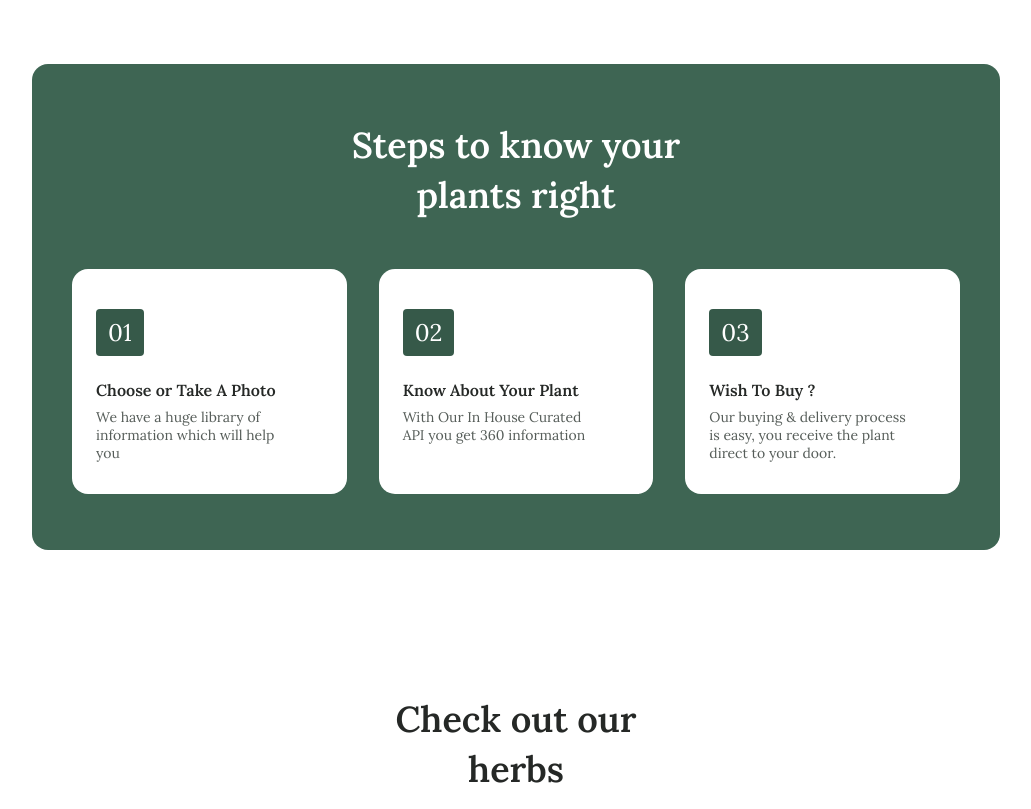
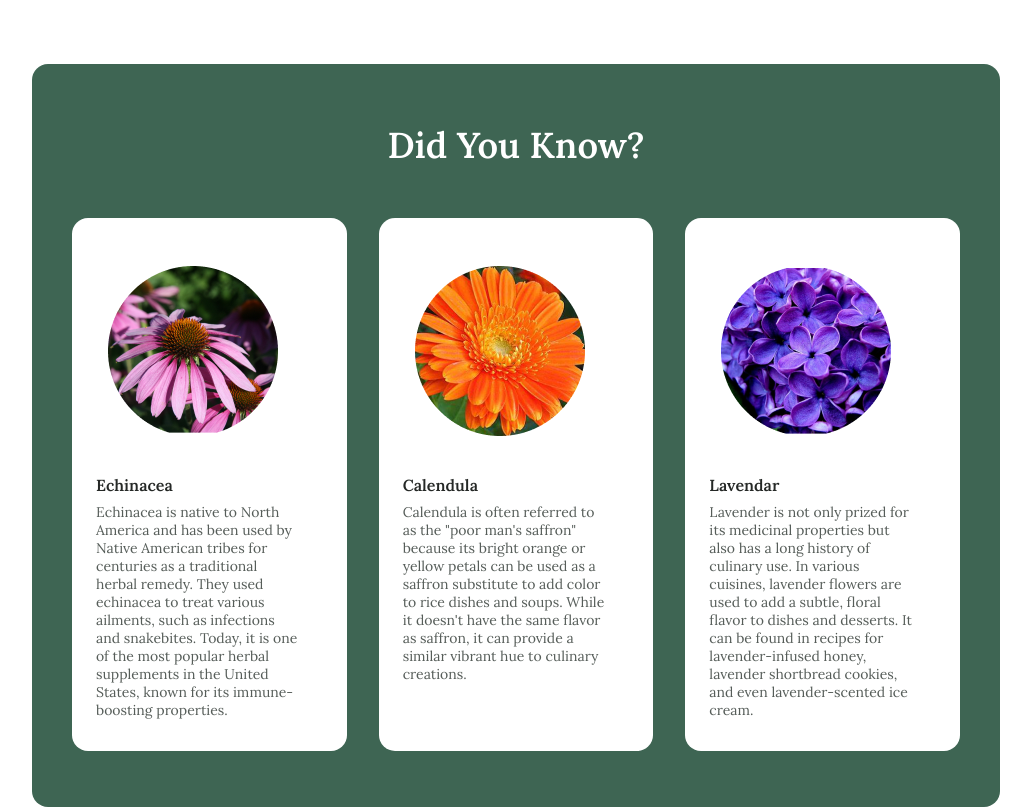
Before and after one commit to BasiliskFTW/Myrtle, a plain HTML site: page index.html in a window 1280 px wide. Shown: the part 1440-2249 px from the top of the page, without its empty margins (124-1155 px from the left). Drawn offline with nearby package versions, Linux system fonts and the light colour scheme.

Commit message:
basic ui changes

```diff
--- a/assets/css/styles.css
+++ b/assets/css/styles.css
@@ -473,10 +473,8 @@ the website, in dark theme
 
 .steps__card-number {
   display: inline-block;
-  background-color: var(--first-color-alt);
   color: #FFF;
   padding: .5rem .75rem;
-  border-radius: .25rem;
   font-size: var(--h2-font-size);
   margin-bottom: var(--mb-1-5);
   transition: .3s;
--- a/index.html
+++ b/index.html
@@ -4,6 +4,7 @@
 <head>
     <meta charset="UTF-8">
     <meta name="viewport" content="width=device-width, initial-scale=1.0">
+    <script src="https://cdn.jsdelivr.net/npm/@supabase/supabase-js"></script>
 
     <!--=============== FAVICON ===============-->
     <link rel="shortcut icon" href="assets\img\leaves-of-a-plant.png" type="image/x-icon">
@@ -140,6 +141,7 @@
                         <a href="#" class="button--link button--flex" id="scanButton">
                             Scan Now <i class="ri-arrow-right-down-line button__icon"></i>
                         </a>
+
                     </form>
 
 
@@ -151,31 +153,51 @@
         <section class="steps section container">
             <div class="steps__bg">
                 <h2 class="section__title-center steps__title">
-                    Steps to know your <br> plants right
+                    Did You Know?
                 </h2>
 
                 <div class="steps__container grid">
                     <div class="steps__card">
-                        <div class="steps__card-number">01</div>
-                        <h3 class="steps__card-title">Choose or Take A Photo</h3>
+                        <div class="steps__card-number">
+                            <img src="assets\img\EchinaceaMask.png" alt="Plant 1">
+                        </div>
+                        <h3 class="steps__card-title">Echinacea</h3>
                         <p class="steps__card-description">
-                            We have a huge library of information which will help you
+                            Echinacea is native to North America and has been used by Native American tribes for
+                            centuries as a traditional herbal remedy. They used echinacea to treat various ailments,
+                            such as infections and snakebites.
+                            Today, it is one of the most popular herbal supplements in the United States, known for its
+                            immune-boosting properties.
                         </p>
                     </div>
 
                     <div class="steps__card">
-                        <div class="steps__card-number">02</div>
-                        <h3 class="steps__card-title">Know About Your Plant</h3>
+                        <div class="steps__card-number">
+                            <img src="assets\img\CalendulaMask.png" alt="Plant 2">
+                        </div>
+                        <h3 class="steps__card-title">Calendula</h3>
                         <p class="steps__card-description">
-                            With Our In House Curated API you get 360 information
+                            Calendula is often referred to as the "poor man's saffron" because its bright orange or
+                            yellow petals can be used as a
+                            saffron substitute to add color to rice dishes and soups. While it doesn't have the same
+                            flavor as saffron, it can
+                            provide a similar vibrant hue to culinary creations.
+
                         </p>
                     </div>
 
                     <div class="steps__card">
-                        <div class="steps__card-number">03</div>
-                        <h3 class="steps__card-title">Wish To Buy ?</h3>
+                        <div class="steps__card-number">
+                            <img src="assets\img\LavendarMask.png" alt="Plant 3">
+                        </div>
+                        <h3 class="steps__card-title">Lavendar</h3>
                         <p class="steps__card-description">
-                            Our buying & delivery process is easy, you receive the plant direct to your door.
+                            Lavender is not only prized for its medicinal properties but also has a long history of
+                            culinary use. In various cuisines, lavender flowers are used to add a subtle, floral flavor
+                            to dishes and desserts.
+                            It can be found in recipes for lavender-infused honey, lavender shortbread cookies, and even
+                            lavender-scented ice
+                            cream.
                         </p>
                     </div>
                 </div>
@@ -408,7 +430,7 @@
                             <h3 class="contact__subtitle">Call us for instant support</h3>
                             <span class="contact__description">
                                 <i class="ri-phone-line contact__icon"></i>
-                                +999 888 777
+                                +999 888 777 6
                             </span>
                         </div>
 
@@ -538,9 +560,13 @@
     <!--=============== SCROLL REVEAL ===============-->
     <script src="assets/js/scrollreveal.min.js"></script>
 
+
+
+
     <script src="assets/js/index.js"></script>
     <!--=============== MAIN JS ===============-->
     <script src="assets/js/main.js"></script>
+    <script src="assets/js/supabase.js"></script>
 
 </body>
 
```
Also changed, not shown: assets/img/CalendulaMask.png (added), assets/img/EchinaceaMask.png (added), assets/img/LavendarMask.png (added), assets/js/index.js (line endings or trailing spaces).
